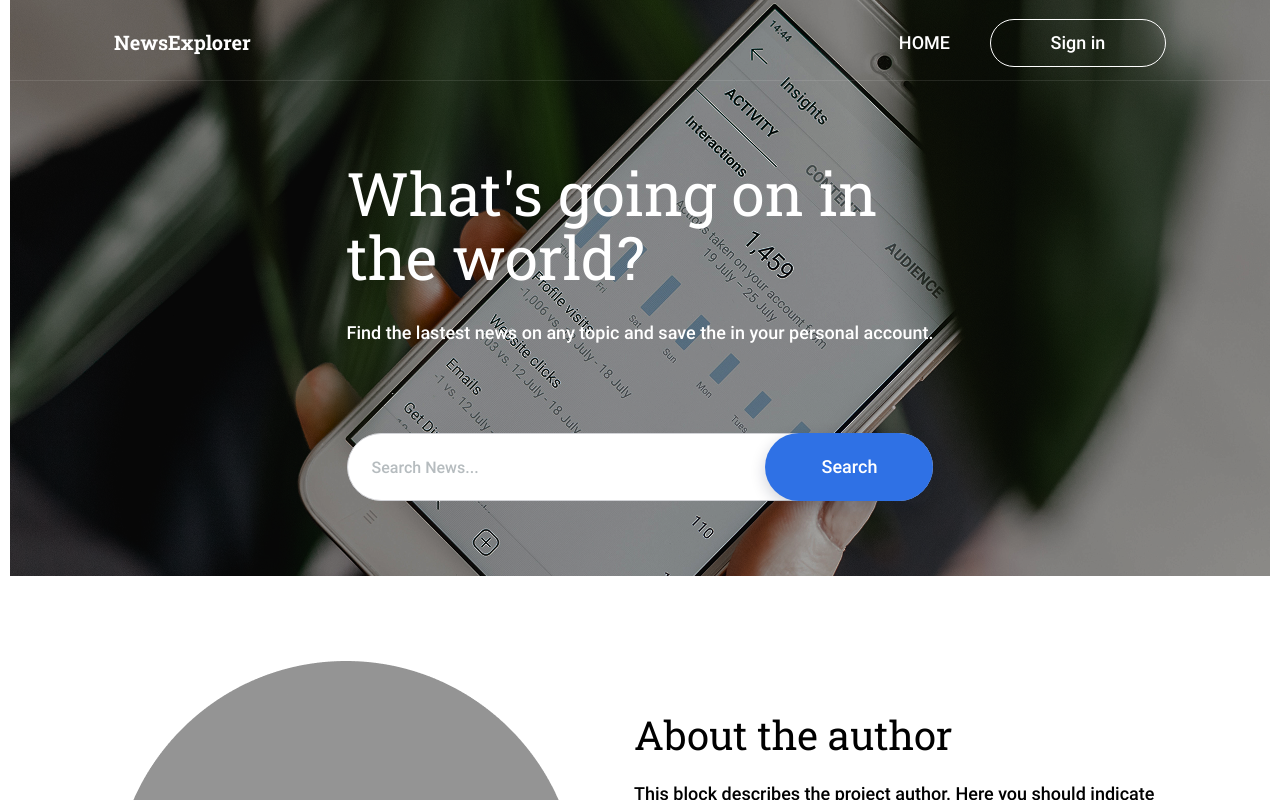
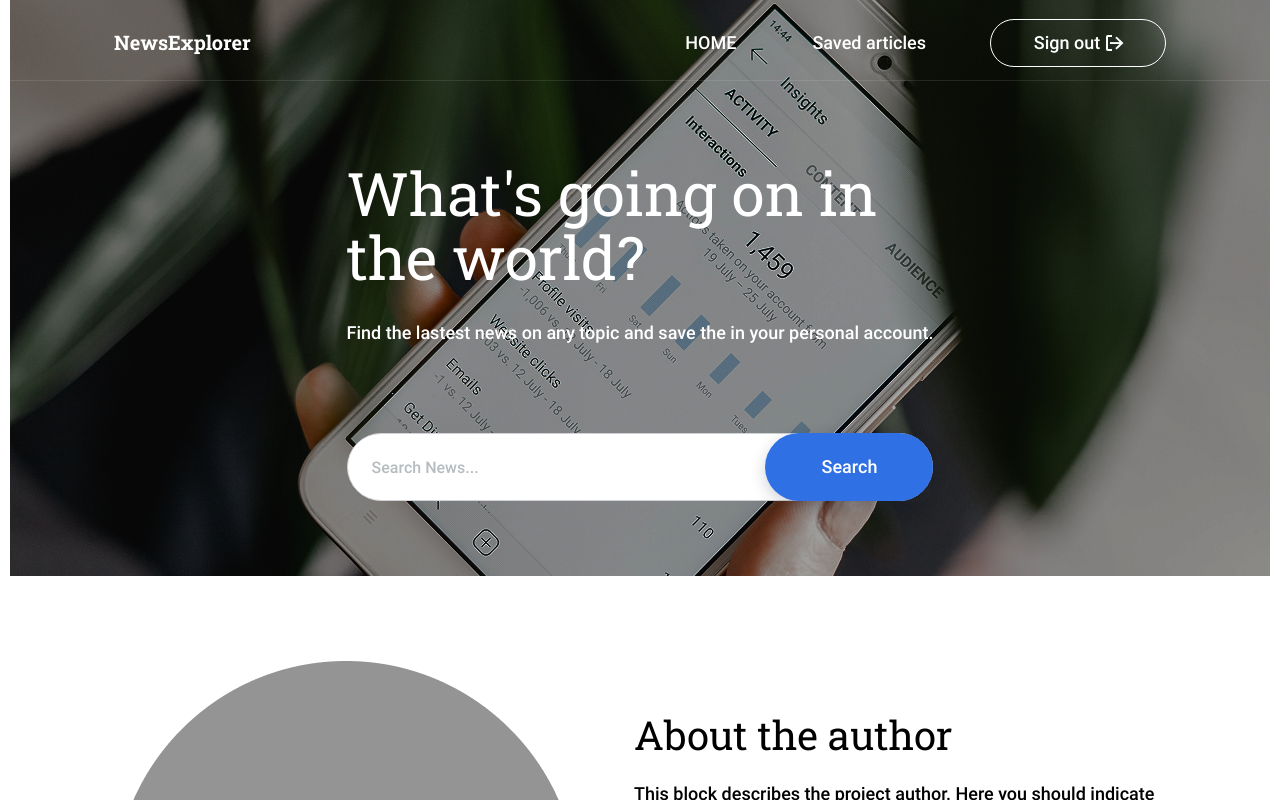
Before and after one commit to cdmstr-kev/news-explorer-frontend, a React (Vite) app: page / in a window 1280 px wide. Shown: the top 800 px of the page. Built offline with nearby package versions, Linux system fonts and the light colour scheme.

Commit message:
add conditional rendering for the navbar

```diff
--- a/src/components/App/App.jsx
+++ b/src/components/App/App.jsx
@@ -6,6 +6,7 @@ import Footer from "../Footer/Footer.jsx";
 
 function App() {
   const [searchQuery, setSearchQuery] = useState('')
+  const [isLoggedIn, setIsLoggedIn] = useState(true);
 
   const handleSearch = (e) => {
     e.preventDefault()
@@ -16,7 +17,10 @@ function App() {
   return (
     <div className="app">
       <div className="app__content">
-        <Header />
+        <Header
+        isLoggedIn={isLoggedIn}
+        setIsLoggedIn={setIsLoggedIn}
+        />
         <Main
             searchQuery={searchQuery}
             setSearchQuery={setSearchQuery}
@@ -24,9 +28,6 @@ function App() {
         />
         <Footer/>
       </div>
-
-
-
     </div>
   )
 }
--- a/src/components/Header/Header.css
+++ b/src/components/Header/Header.css
@@ -29,6 +29,11 @@
   text-decoration: none;
   padding-bottom: 26px;
   border-bottom: 2px solid transparent;
+  margin-right: 76px;
+}
+
+.header__nav_position_right {
+  margin-right: 24px;
 }
 
 .header__nav:hover {
@@ -51,8 +56,18 @@
   margin: 19px 104px 13px 40px;
   cursor: pointer;
 }
+
 /*Todo review this selector to see if is allowed */
 .header__btn a {
   text-decoration: none;
   color: white;
 }
+
+.signout-btn {
+  padding: 0 15px 0 19px;
+  box-sizing: border-box;
+  display: flex;
+  align-items: center;
+  justify-content: center;
+  gap: 2px;
+}
--- a/src/components/Header/Header.jsx
+++ b/src/components/Header/Header.jsx
@@ -1,15 +1,31 @@
 import React from 'react'
 import './Header.css'
+import logoutIcon from "../../assets/logout.png"
 
-const Header = () => {
+const Header = ({ isLoggedIn, setIsLoggedIn }) => {
   return (
       <header className="header">
         <h1 className="header__logo">NewsExplorer</h1>
-        <div className={ "header__content"}>
-          <a className={"header__nav "} href="https://vitejs.dev" target="_blank">HOME</a>
-          <button type="button" className="header__btn">
-            <a href="https://react.dev" target="_blank">Sign in</a>
-          </button>
+        <div className={ "header__content" }>
+          <a className={`header__nav ${!isLoggedIn ? "header__nav_position_right" : ""} `} href="https://vitejs.dev" target="_blank">HOME</a>
+          {isLoggedIn && (
+              <a className={"header__nav header__nav_position_right "} href="https://vitejs.dev" target="_blank">Saved articles</a>
+          )}
+          {isLoggedIn ? (
+              <button type="button" className="header__btn">
+                <div className={"signout-btn"}>
+                  <a href="https://react.dev" target="_blank">Sign out</a>
+                  <img src={logoutIcon} alt="logout-icon"/>
+                </div>
+              </button>
+
+          ):(
+              <button type="button" className="header__btn">
+                <a href="https://react.dev" target="_blank">Sign in</a>
+              </button>
+          )}
+
+
         </div>
       </header>
   )
```
Also changed, not shown: src/assets/logout.png (added).
